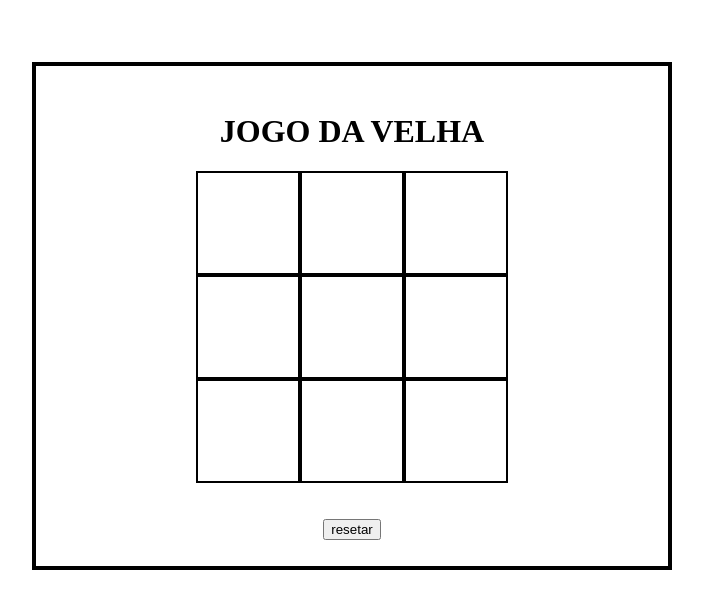
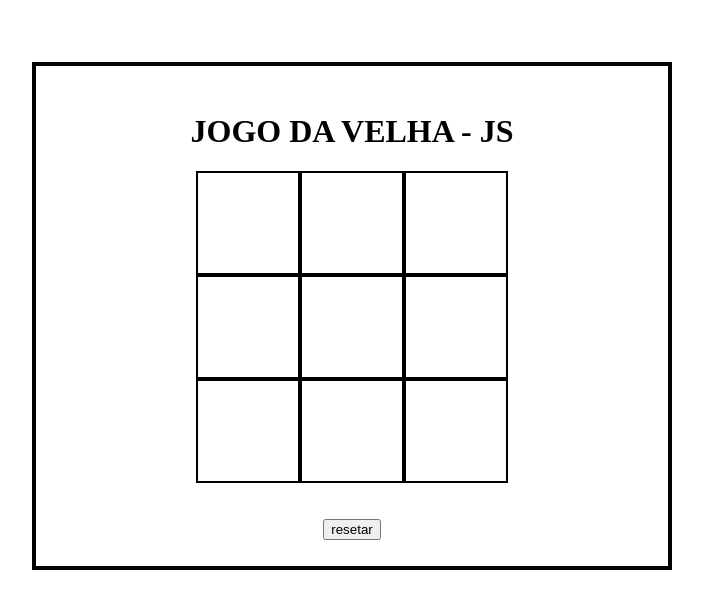
Before and after one commit to FerTeixeira2/JogoDaVelhaJavaScript, a plain HTML site: page index.html in a window 1280 px wide. Shown: the whole page, without its empty margins (288-991 px from the left). Drawn offline with Linux system fonts and the light colour scheme.

Commit message:
refatoracao - altearação de titulo da pagina

```diff
--- a/index.html
+++ b/index.html
@@ -14,8 +14,6 @@
         font-size: 80px;
         font-family: sans-serif;
         justify-content: center;
-
-
     }
     .caixa {
         display: flex;
@@ -48,7 +46,7 @@
     <br>
     <br>
     <div class="caixaGrande" style="width: 50%;">
-        <h1 style="text-align: center;">JOGO DA VELHA</h1>
+        <h1 style="text-align: center;">JOGO DA VELHA - JS</h1>
         <div class="caixa" style="width: 100%;">
             <div>
                 <div id="c1" class="divCaixa" onclick="marcarCampo(this)"></div>
```
